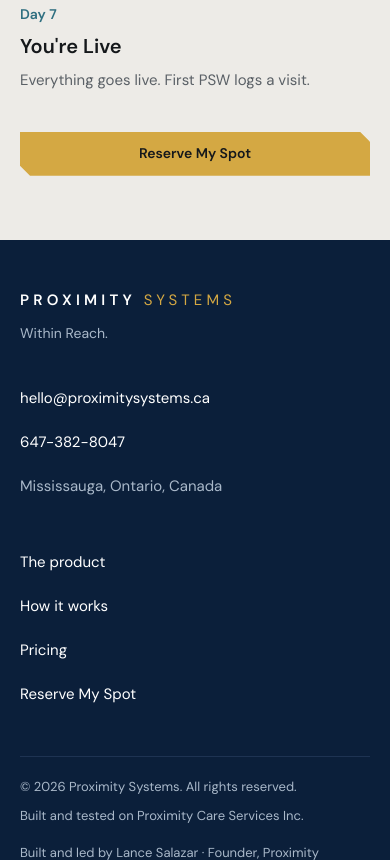
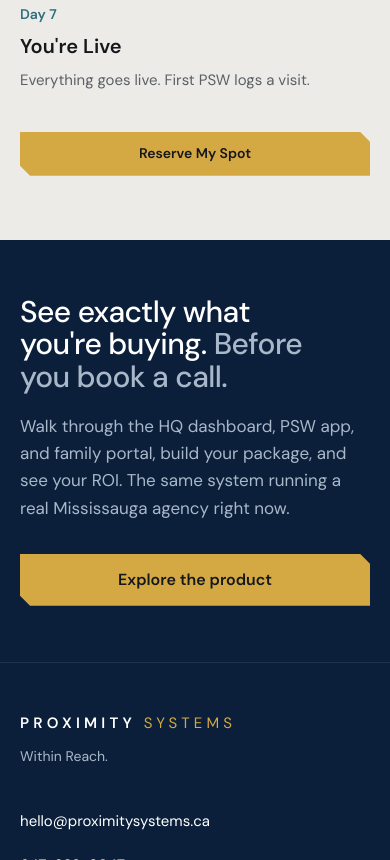
Before and after one commit to lanceyslzr/proximitysystems, a plain HTML site: page v2.html in a window 390 px wide. Shown: the part 11140-12000 px from the top of the page. Drawn offline with nearby package versions, Linux system fonts and the light colour scheme.

Commit message:
PSV2-8 staging homepage: the dark band
After "From call to live" on v2.html, the homepage's portal showcase
as the page's one navy band: "See exactly what you're buying.
Before you book a call.", its line, and its Explore the product link
to product.html, a plain link that does not open the booking popup.

Every word is the homepage's with one change Lance agreed: "live" is
taken out of "Walk through the live HQ dashboard", because
product.html shows drawn copies of the portals, not live screens.
A hairline closes the band so it does not run into the navy footer.

v2.html only.

Co-Authored-By: Claude Opus 5.5 <noreply@anthropic.com>
Claude-Session: https://claude.ai/code/session_01GmT7LNT33uCqxMscdidSm7

```diff
--- a/v2.html
+++ b/v2.html
@@ -330,6 +330,13 @@ button { touch-action: manipulation; }
 .ps-step-title { margin: 0 0 10px; color: var(--ps-ink); font-size: 20px; font-weight: 600; line-height: 1.25; }
 .ps-step-body { margin: 0; color: var(--ps-muted); font-size: 15px; line-height: 1.55; }
 .ps-how-cta { margin-top: 40px; }
+/* PSV2-8 the dark band: the page's one navy moment, before the visitor books. Every word is the homepage's, less "live". */
+.ps-band-sec { padding: 96px 0; border-bottom: 1px solid var(--ps-navy-line); background: var(--ps-navy); color: var(--ps-white); }
+.ps-band { display: flex; flex-direction: column; align-items: center; text-align: center; }
+.ps-band-h2 { max-width: 760px; margin: 0; color: var(--ps-white); }
+.ps-band-h2 em { color: var(--ps-navy-muted); }
+.ps-band-line { max-width: 600px; margin: 20px 0 0; color: var(--ps-navy-muted); font-size: var(--ps-fs-lead); line-height: 1.6; }
+.ps-band-btn { min-height: 52px; margin-top: 32px; padding: 0 32px; font-size: 16px; }
 @media (max-width: 900px) {
   .ps-hero { padding: 48px 0 64px; }
   .ps-hero-in { grid-template-columns: minmax(0, 1fr); gap: 44px; }
@@ -343,6 +350,7 @@ button { touch-action: manipulation; }
   .ps-sys-sec { padding: 64px 0 80px; }
   .ps-systems { grid-template-columns: repeat(2, minmax(0, 1fr)); }
   .ps-how-sec { padding: 64px 0 80px; }
+  .ps-band-sec { padding: 72px 0; }
   .ps-steps { grid-template-columns: repeat(2, minmax(0, 1fr)); gap: 32px 20px; }
 }
 @media (max-width: 768px) {
@@ -398,6 +406,9 @@ button { touch-action: manipulation; }
   .ps-how-sec { padding: 48px 0 64px; }
   .ps-steps { grid-template-columns: minmax(0, 1fr); gap: 28px; }
   .ps-how-cta .ps-btn { width: 100%; }
+  .ps-band-sec { padding: 56px 0; }
+  .ps-band { align-items: stretch; text-align: left; }
+  .ps-band-btn { width: 100%; }
 }
 @media (prefers-reduced-motion: reduce) {
   html { scroll-behavior: auto; }
@@ -830,6 +841,13 @@ button { touch-action: manipulation; }
       </li>
     </ol>
     <div class="ps-how-cta"><a class="ps-btn ps-btn-gold" href="#book" data-ps-book>Reserve My Spot</a></div>
+  </div>
+</section>
+<section class="ps-band-sec" id="showcase" aria-labelledby="showcaseTitle">
+  <div class="ps-wrap ps-band">
+    <h2 class="ps-h2 ps-band-h2" id="showcaseTitle">See exactly what you're buying. <em>Before you book a call.</em></h2>
+    <p class="ps-band-line">Walk through the HQ dashboard, PSW app, and family portal, build your package, and see your ROI. The same system running a real Mississauga agency right now.</p>
+    <a class="ps-btn ps-btn-gold ps-band-btn" href="product.html">Explore the product</a>
   </div>
 </section>
 </main>
```
